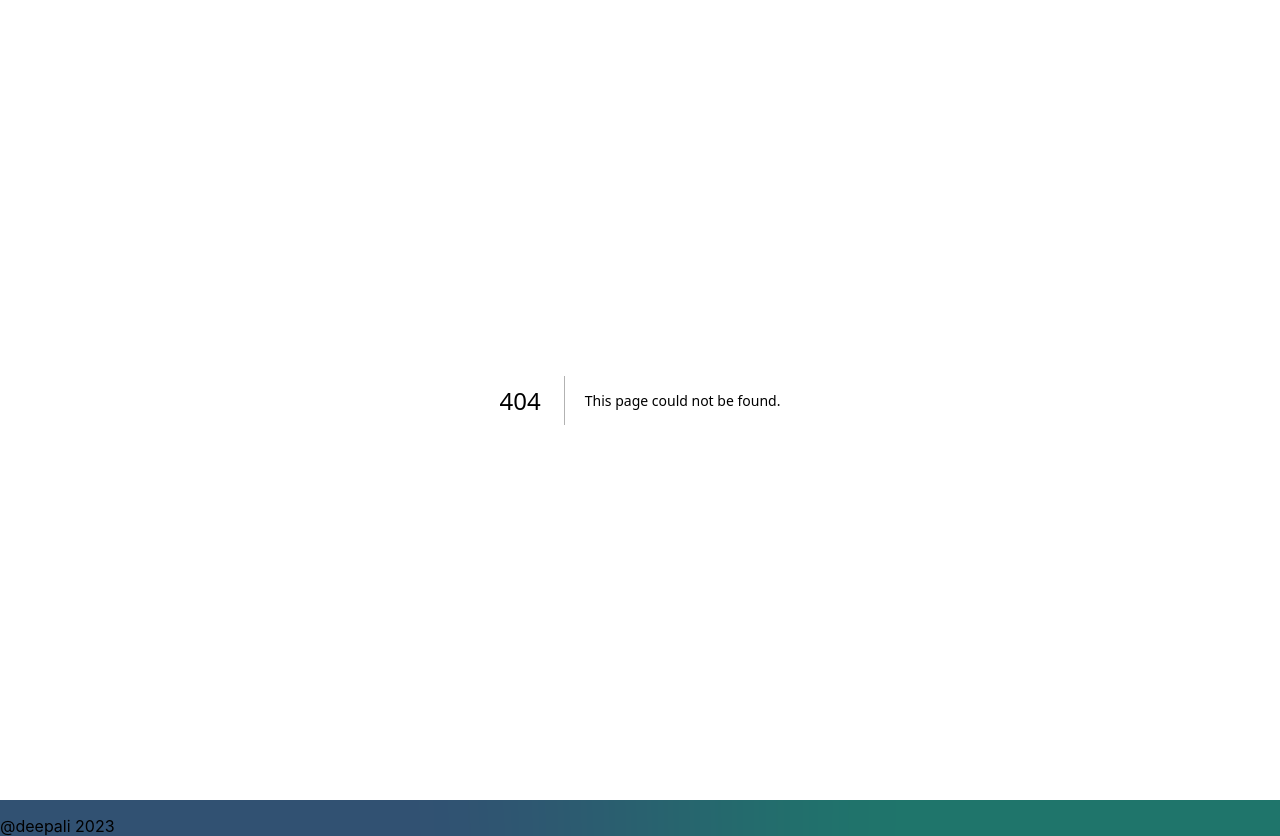
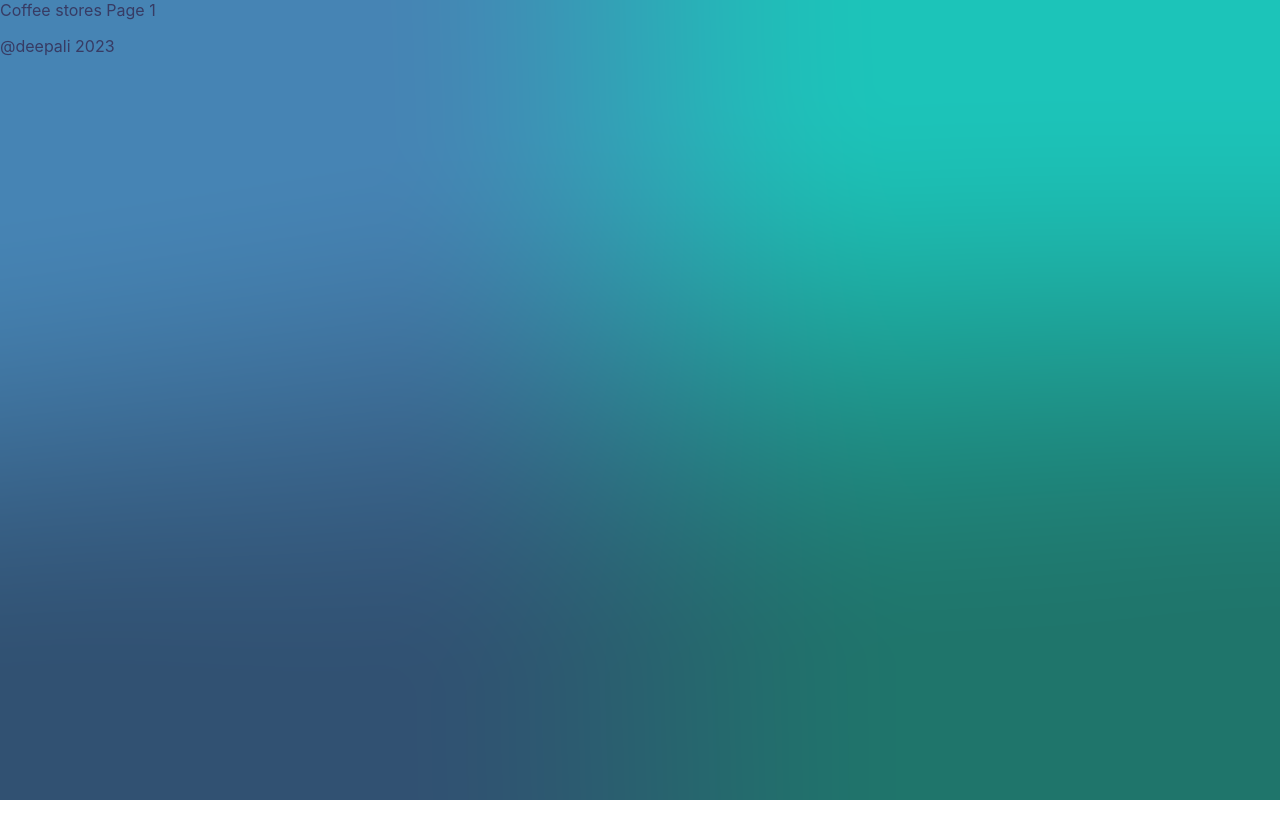
Before and after one commit to deepali-02/discover-coffee-stores, a Next.js app: page /coffee-store/1 in a window 1280 px wide. Before the commit this address had no page. After the commit the page ends 800 px from the top, so only its background shows below. Built offline with nearby package versions, Linux system fonts and the light colour scheme.

Commit message:
added dynamic route to coffee-store component

```diff
--- a/pages/coffee-store.js
+++ /dev/null
@@ -1,5 +0,0 @@
-const CoffeeStore = () => {
-  return <div>Coffee stores Page</div>;
-};
-
-export default CoffeeStore;
--- /dev/null
+++ b/pages/coffee-store/[id].js
@@ -0,0 +1,9 @@
+import { useRouter } from "next/router";
+
+const CoffeeStore = () => {
+  const router = useRouter();
+  console.log("router", router);
+  return <div>Coffee stores Page {router.query.id}</div>;
+};
+
+export default CoffeeStore;
```
